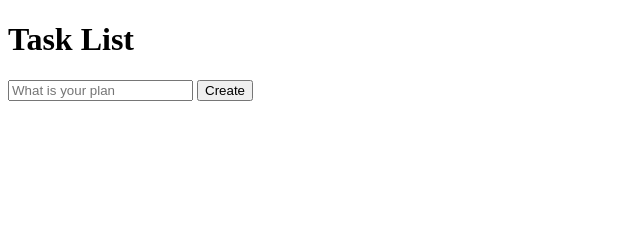
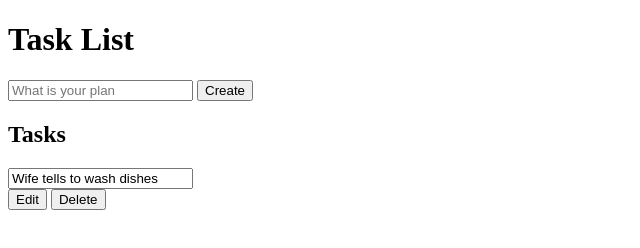
Before and after one commit to tomtom6789/ToDoList, a plain HTML site: page index.html in a window 1280 px wide. Shown: the whole page, without its empty margins (0-640 px from the left). Drawn offline with Linux system fonts and the light colour scheme.

Commit message:
finished html

```diff
--- a/index.html
+++ b/index.html
@@ -19,5 +19,26 @@
                     value="Create"  />
             </form>
         </header>
+
+        <main>
+            <section class="task=list">
+                   <h2>Tasks</h2>
+                   <div id="tasks">
+                       <div class="task"></div>
+                       <div class="content"></div>
+                       <input
+                            type="text"
+                            class="text"
+                            value="Wife tells to wash dishes"
+                            readonly
+                            />
+                   </div>
+            </section>
+            <div class="actions">
+                <button class="edit">Edit</button>
+                <button class="delete">Delete</button>
+            </div>
+        </main>
+        <script src="index.js"></script>
 </body>
 </html>
```
